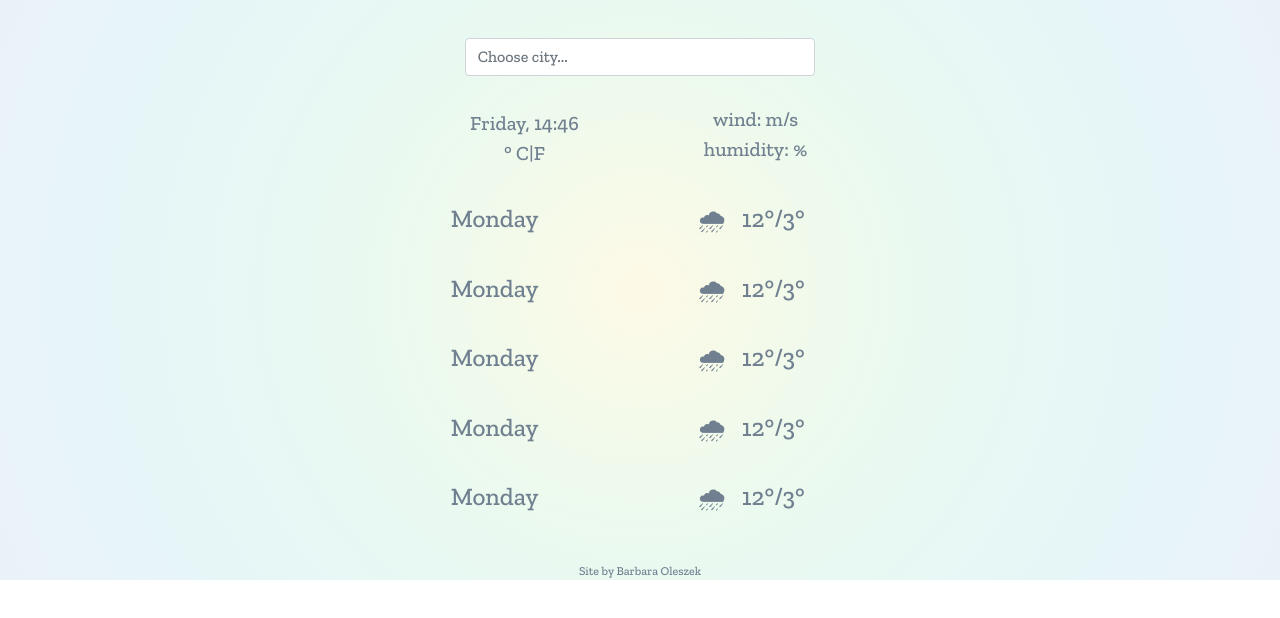
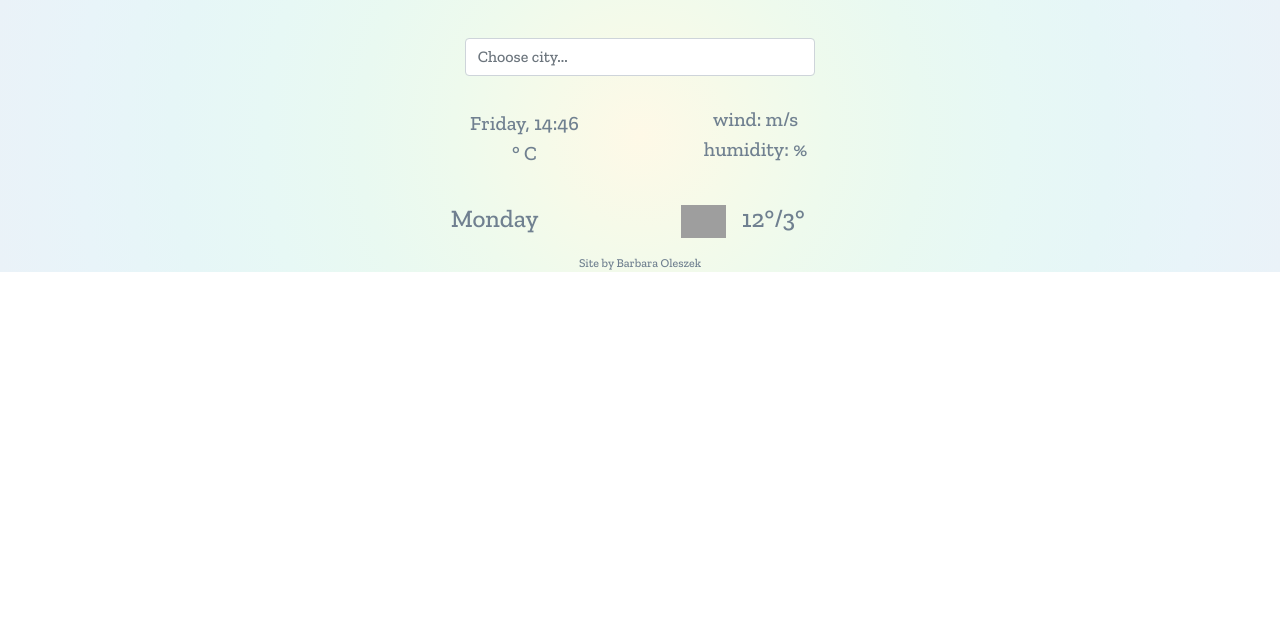
Before and after one commit to barbaraoleszek/weather-app, a plain HTML site: page index.html in a window 1280 px wide. Drawn offline with nearby package versions, Linux system fonts and the light colour scheme; grey boxes are pictures that could not be loaded; a web font is replaced by a local one.

Commit message:
removed C/F calculation, added HTML template for forecast

```diff
--- a/index.html
+++ b/index.html
@@ -42,13 +42,7 @@
           ></div>
           <div class="text-center weather-now this-day-temp">
             <span id="day-temp"></span
-            >°<a
-              href="#"
-              class="scale"
-              id="celsius"
-            >
-              C</a
-            >|<a href="#" class="scale" id="fahrenheit">F</a>
+            >° C
           </div>
           <div class="text-center weather-now this-day-conditions" id="weather-description"></div>
         </div>
@@ -60,32 +54,12 @@
             <div class="text-center weather-now this-day-conditions moved-icon">humidity: <span id="get-humidity"></span>%</div>
           </div>
         </div>
+      <div id="weather-forecast">
 
-      <div class="row p-2 justify-content-center first">
-        <div class="col p-2 col-sm-2 day">Monday</div>
-        <div class="col p-2 col-sm-2 icon">🌧</div>
-        <div class="col p-2 col-sm-2 temperature">12°/3°</div>
       </div>
-      <div class="row p-2 justify-content-center second">
-        <div class="col p-2 col-sm-2 day">Monday</div>
-        <div class="col p-2 col-sm-2 icon">🌧</div>
-        <div class="col p-2 col-sm-2 temperature">12°/3°</div>
-      </div>
-      <div class="row p-2 justify-content-center third">
-        <div class="col p-2 col-sm-2 day">Monday</div>
-        <div class="col p-2 col-sm-2 icon">🌧</div>
-        <div class="col p-2 col-sm-2 temperature">12°/3°</div>
-      </div>
-      <div class="row p-2 justify-content-center fourth">
-        <div class="col p-2 col-sm-2 day">Monday</div>
-        <div class="col p-2 col-sm-2 icon">🌧</div>
-        <div class="col p-2 col-sm-2 temperature">12°/3°</div>
-      </div>
-      <div class="row p-2 justify-content-center fifth">
-        <div class="col p-2 col-sm-2 day">Monday</div>
-        <div class="col p-2 col-sm-2 icon">🌧</div>
-        <div class="col p-2 col-sm-2 temperature">12°/3°</div>
-      </div>
+
+
+
     </div>
     <a
       class="personal-info"
--- a/src/index.js
+++ b/src/index.js
@@ -5,6 +5,7 @@ let getWind = document.querySelector("#get-wind");
 let getHumidity = document.querySelector("#get-humidity");
 let weatherDescription = document.querySelector("#weather-description");
 let mainIcon = document.querySelector("#main-icon");
+let daysForForecast = []
 
 
 // Date and time
@@ -76,28 +77,20 @@ function showDayInfo(response) {
 
 
 }
+// Forecast
+
+function displayForecast() {
+  let forecastElement = document.querySelector("#weather-forecast");
+  let forecastHTML = "";
+  forecastHTML = forecastHTML + `<div class="row p-2 justify-content-center first">
+        <div class="col p-2 col-sm-2 day">Monday</div>
+        <div class="col p-2 col-sm-2 icon"><img src="http://openweathermap.org/img/wn/50d@2x.png" style="width: 45px;"/></div>
+        <div class="col p-2 col-sm-2 temperature">12°/3°</div>
+      </div>`;
+
+      forecastElement.innerHTML = forecastHTML;
+}
 
 
-// Celsius to Fahrenheit
 
-function changeToCelsius() {
- spanDayTemp.innerText = Math.round(celciusTemperature);
-
-
-}
-
-function changetoFahrenheit() {
-  spanDayTemp.innerText = `${Math.round(celciusTemperature * 1.8 + 32)}`;
-
-
-}
-
-// let dayTemp = document.querySelector("#day-temp");
-
-let celciusTemperature = null;
-
-let celcius = document.querySelector("#celsius");
-celcius.addEventListener("click", changeToCelsius);
-
-let fahrenheit = document.querySelector("#fahrenheit");
-fahrenheit.addEventListener("click", changetoFahrenheit);
+displayForecast();
```
